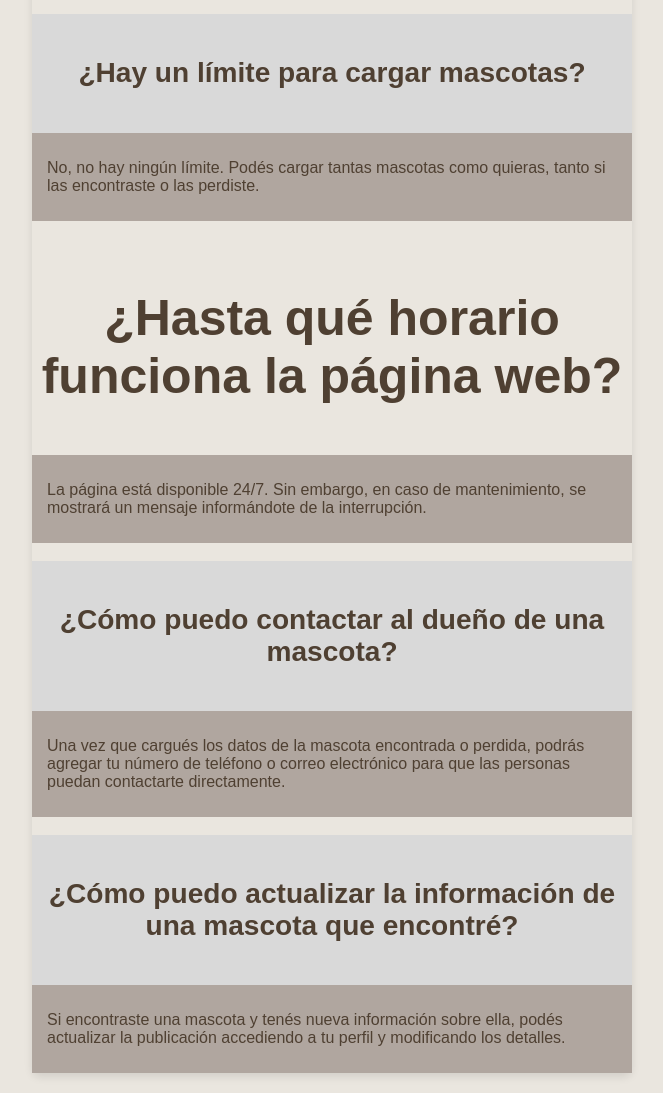
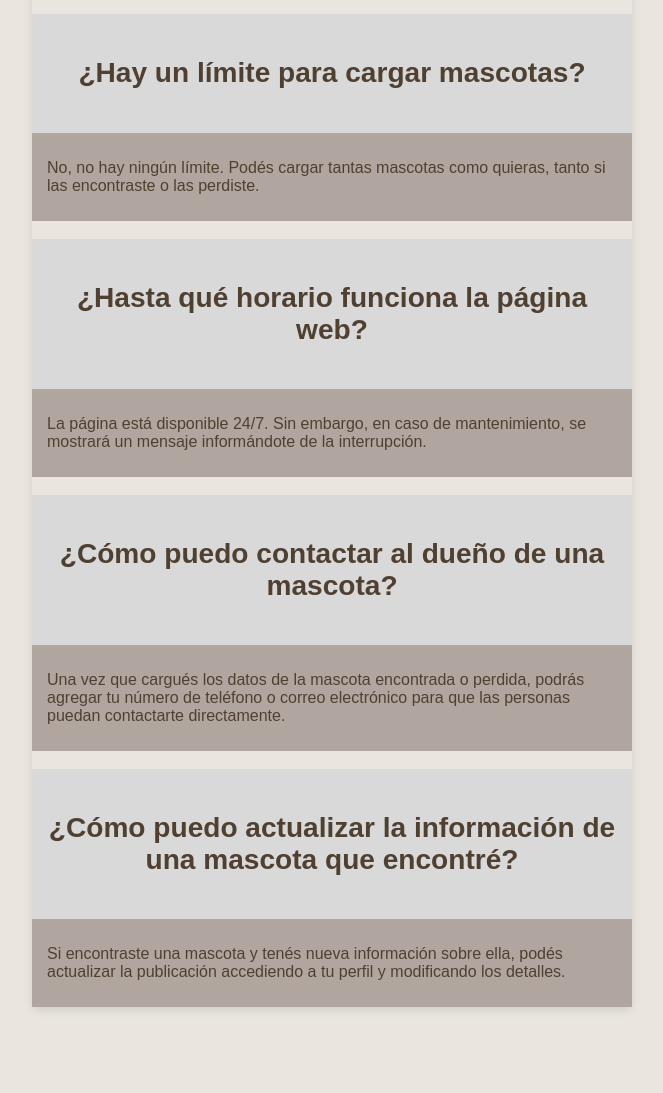
Before and after one commit to Jtissera/mascotas-perdidas, a Flask app: page /faq in a window 1280 px wide. Shown: the part 1795-2888 px from the top of the page, without its empty margins (308-971 px from the left). After the commit the page ends 2806 px from the top, so only its background shows below. Run offline with Flask 3, Linux system fonts and the light colour scheme.

Commit message:
Anula el cambio en h3 y corrige el error en el div que no le heredaba estilo

```diff
--- a/frontend/templates/faq.html
+++ b/frontend/templates/faq.html
@@ -88,8 +88,8 @@
     </div>
     <br>
 
-    <div class="como_funciona_subtitlee">
-        <h3 id="como_funciona_title">¿Hasta qué horario funciona la página web?</h3>
+    <div class="como_funciona_subtitle">
+        <h3>¿Hasta qué horario funciona la página web?</h3>
     </div>
     <div class="como_funciona_text">
         <p>La página está disponible 24/7. Sin embargo, en caso de mantenimiento, se mostrará un mensaje informándote de
```
